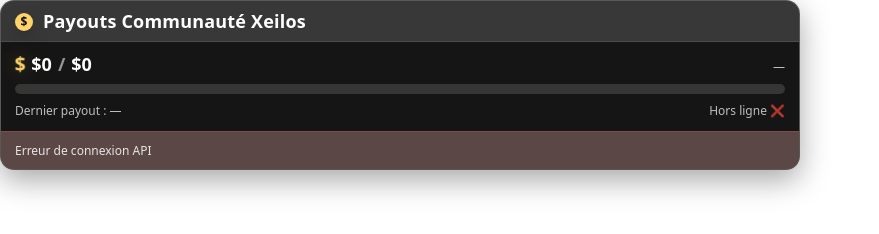
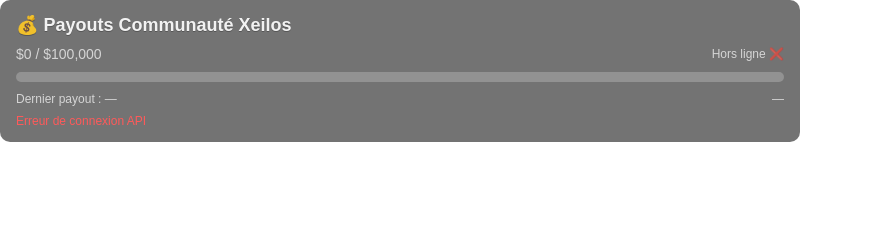
Before and after one commit to Pierre618/xeilos-payout-counter, a website: page public/widget.html in a window 1280 px wide. Shown: the whole page, without its empty margins (0-879 px from the left). Drawn offline with Linux system fonts and the light colour scheme; no server answers.

Commit message:
Update widget.html

```diff
--- a/public/widget.html
+++ b/public/widget.html
@@ -1,270 +1,206 @@
 <!doctype html>
 <html lang="fr">
   <head>
-  <meta charset="utf-8" />
-  <meta name="viewport" content="width=device-width,initial-scale=1" />
+    <meta charset="UTF-8" />
+    <meta name="viewport" content="width=device-width, initial-scale=1.0" />
     <title>Payouts Communauté Xeilos</title>
     <style>
-    :root{
-      --bg: rgba(0,0,0,0);
-      --card: rgba(18,18,18,.78);
-      --card2: rgba(18,18,18,.92);
-      --text: #ffffff;
-      --muted: rgba(255,255,255,.72);
-      --track: rgba(255,255,255,.14);
-      --fill: rgba(255,255,255,.92);
-      --accent: #ffd36a;
-      --radius: 14px;
-      --w: 800px;
-    }
-    html,body{
-      margin:0; padding:0; background:var(--bg);
-      font-family: system-ui,-apple-system,Segoe UI,Roboto,Arial,sans-serif;
-      color:var(--text);
-    }
-    .wrap{
-      width: var(--w);
-      padding: 0;
-    }
-    .card{
-      background: var(--card);
-      border-radius: var(--radius);
-      box-shadow: 0 10px 30px rgba(0,0,0,.35);
-      overflow: hidden;
-      border: 1px solid rgba(255,255,255,.10);
-      backdrop-filter: blur(8px);
-    }
-    .header{
-      display:flex;
-      align-items:center;
-      gap:10px;
-      padding: 10px 14px 8px 14px;
-      background: rgba(0,0,0,.20);
-      border-bottom: 1px solid rgba(255,255,255,.10);
-      font-weight: 700;
-      letter-spacing: .2px;
-      font-size: 18px;
-      line-height: 1.2;
-    }
-    .coin{
-      width:18px; height:18px;
-      display:inline-grid;
-      place-items:center;
-      border-radius: 999px;
-      color: #111;
-      background: var(--accent);
-      font-size: 12px;
-      box-shadow: 0 8px 18px rgba(0,0,0,.25);
+      :root {
+        --bg: rgba(0,0,0,0.55);
+        --bg2: rgba(0,0,0,0.35);
+        --text: rgba(255,255,255,0.92);
+        --muted: rgba(255,255,255,0.70);
+        --ok: rgba(80, 200, 120, 1);
+        --err: rgba(255, 90, 90, 1);
+        --bar: rgba(255,255,255,0.22);
+        --fill: rgba(255,255,255,0.90);
       }
 
-    .body{
-      padding: 10px 14px 12px 14px;
-      background: var(--card2);
+      body {
+        margin: 0;
+        background: rgba(0,0,0,0);
+        font-family: Arial, Helvetica, sans-serif;
       }
 
-    .topline{
-      display:flex;
-      align-items: baseline;
+      .root {
+        width: 800px;
+        padding: 14px 16px;
+        border-radius: 10px;
+        background: var(--bg);
+        color: var(--text);
+        box-sizing: border-box;
+      }
+
+      .title {
+        font-weight: 700;
+        font-size: 18px;
+        display: flex;
+        align-items: center;
+        gap: 10px;
+        margin-bottom: 10px;
+        text-shadow: 0 1px 0 rgba(0,0,0,0.25);
+      }
+
+      .row {
+        display: flex;
+        align-items: center;
         justify-content: space-between;
         gap: 12px;
-      margin-bottom: 8px;
-    }
-    .amount{
-      font-size: 18px;
-      font-weight: 800;
-      display:flex;
-      gap: 6px;
-      align-items: baseline;
-    }
-    .amount .dollar{
-      color: var(--accent);
-      font-weight: 900;
-      display:inline-block;
       }
 
-    /* (2) animation $ */
-    .pulseDollar{
-      animation: dollarPulse 1.4s ease-in-out infinite;
-      transform-origin: center;
-    }
-    @keyframes dollarPulse{
-      0%,100%{ transform: scale(1); filter: drop-shadow(0 0 0 rgba(255,211,106,0)); }
-      50%{ transform: scale(1.08); filter: drop-shadow(0 0 10px rgba(255,211,106,.35)); }
-    }
-
-    /* (2) animation milestone */
-    .milestoneHit .card{
-      animation: milestonePulse 1.2s ease-in-out 2;
-      border-color: rgba(255,211,106,.55);
-    }
-    @keyframes milestonePulse{
-      0%{ transform: scale(1); box-shadow: 0 10px 30px rgba(0,0,0,.35); }
-      50%{ transform: scale(1.02); box-shadow: 0 18px 55px rgba(255,211,106,.18); }
-      100%{ transform: scale(1); box-shadow: 0 10px 30px rgba(0,0,0,.35); }
-    }
-
-    .meta{
-      font-size: 12px;
+      .numbers {
+        font-size: 14px;
         color: var(--muted);
-      text-align: right;
         white-space: nowrap;
       }
 
-    .bar{
-      height: 10px;
-      background: var(--track);
-      border-radius: 999px;
-      overflow:hidden;
-      position: relative;
-    }
-    .fill{
-      height: 100%;
-      width: 0%;
-      background: var(--fill);
-      border-radius: 999px;
-      transition: width .6s ease;
-    }
-
-    .bottomline{
-      margin-top: 8px;
-      display:flex;
-      justify-content: space-between;
-      gap: 12px;
-      align-items: baseline;
-    }
-    .last{
-      font-size: 12px;
-      color: var(--muted);
-      overflow: hidden;
-      text-overflow: ellipsis;
-      white-space: nowrap;
-      max-width: 70%;
-    }
-    .status{
+      .status {
         font-size: 12px;
         color: var(--muted);
         white-space: nowrap;
       }
 
-    .error{
-      color: rgba(255,255,255,.85);
+      .bar {
+        position: relative;
+        width: 100%;
+        height: 10px;
+        background: var(--bar);
+        border-radius: 999px;
+        overflow: hidden;
+        margin-top: 10px;
+      }
+
+      .fill {
+        height: 100%;
+        width: 0%;
+        background: var(--fill);
+        border-radius: 999px;
+        transition: width 0.4s ease;
+      }
+
+      .meta {
+        margin-top: 10px;
         font-size: 12px;
-      padding: 10px 14px;
-      background: rgba(255,80,80,.12);
-      border-top: 1px solid rgba(255,80,80,.25);
+        color: var(--muted);
+        display: flex;
+        align-items: center;
+        justify-content: space-between;
+        gap: 10px;
+      }
+
+      .err {
+        margin-top: 8px;
+        font-size: 12px;
+        color: var(--err);
+        display: none;
+      }
+
+      /* animation quand milestone hit */
+      .milestoneHit {
+        animation: pulse 2.5s ease-in-out 1;
+      }
+      @keyframes pulse {
+        0% { box-shadow: 0 0 0 rgba(255,255,255,0.0); }
+        30% { box-shadow: 0 0 25px rgba(255,255,255,0.25); }
+        100% { box-shadow: 0 0 0 rgba(255,255,255,0.0); }
       }
     </style>
   </head>
+
   <body>
-  <div id="root" class="wrap">
-    <div class="card">
-      <div class="header">
-        <span class="coin">$</span>
-        <span>Payouts Communauté Xeilos</span>
+    <div id="root" class="root">
+      <div class="title">💰 Payouts Communauté Xeilos</div>
+
+      <div class="row">
+        <div class="numbers">
+          <span id="current">$0</span> / <span id="target">$100,000</span>
         </div>
-
-      <div class="body">
-        <div class="topline">
-          <div class="amount">
-            <span id="dollar" class="dollar pulseDollar">$</span>
-            <span id="current">$0</span>
-            <span style="opacity:.55;font-weight:700;">/</span>
-            <span id="target">$0</span>
-          </div>
-          <div id="meta" class="meta">—</div>
+        <div id="status" class="status">Mise à jour…</div>
       </div>
 
       <div class="bar">
         <div id="fill" class="fill"></div>
       </div>
 
-        <div class="bottomline">
-          <div id="last" class="last">Dernier payout : —</div>
-          <div id="status" class="status">Connexion…</div>
-        </div>
+      <div class="meta">
+        <div id="last">Dernier payout : —</div>
+        <div id="when">—</div>
       </div>
 
-      <div id="error" class="error" style="display:none;">Erreur de connexion API</div>
-    </div>
+      <div id="err" class="err">Erreur de connexion API</div>
     </div>
 
     <script>
-    // IMPORTANT: on appelle ton API Railway
-    // Comme ton widget est servi par le même serveur Railway, on peut appeler "/payouts" en relatif.
+      // IMPORTANT: le widget appelle /payouts sur le même domaine Railway
       const API_URL = "/payouts";
 
+      const root = document.getElementById("root");
       const elCurrent = document.getElementById("current");
-    const elTarget  = document.getElementById("target");
-    const elFill    = document.getElementById("fill");
-    const elLast    = document.getElementById("last");
-    const elStatus  = document.getElementById("status");
-    const elMeta    = document.getElementById("meta");
-    const elErr     = document.getElementById("error");
-    const root      = document.getElementById("root");
+      const elTarget = document.getElementById("target");
+      const elFill = document.getElementById("fill");
+      const elStatus = document.getElementById("status");
+      const elLast = document.getElementById("last");
+      const elWhen = document.getElementById("when");
+      const elErr = document.getElementById("err");
 
-    function fmtUSD(n){
-      // affichage $ propre (sans décimales)
+      function fmtUSD(n) {
         return "$" + Number(n || 0).toLocaleString("en-US");
       }
 
-    function timeAgo(ts){
-      if(!ts) return "—";
+      function timeAgo(ts) {
+        if (!ts) return "—";
         const diff = Date.now() - ts;
-      const s = Math.floor(diff/1000);
-      if(s < 10) return "à l’instant";
-      if(s < 60) return `il y a ${s}s`;
-      const m = Math.floor(s/60);
-      if(m < 60) return `il y a ${m} min`;
-      const h = Math.floor(m/60);
-      if(h < 24) return `il y a ${h}h`;
-      const d = Math.floor(h/24);
+        const s = Math.floor(diff / 1000);
+        if (s < 10) return "à l’instant";
+        if (s < 60) return `il y a ${s}s`;
+        const m = Math.floor(s / 60);
+        if (m < 60) return `il y a ${m} min`;
+        const h = Math.floor(m / 60);
+        if (h < 24) return `il y a ${h}h`;
+        const d = Math.floor(h / 24);
         return `il y a ${d}j`;
       }
 
-    async function refresh(){
-      try{
+      async function refresh() {
+        try {
           elStatus.textContent = "Mise à jour…";
           const res = await fetch(API_URL, { cache: "no-store" });
-        if(!res.ok) throw new Error("HTTP " + res.status);
+          if (!res.ok) throw new Error("HTTP " + res.status);
           const data = await res.json();
 
-        // data: { total, step, lastPayout, lastStudent, lastAt, milestone, milestoneJustHit }
           const total = Number(data.total || 0);
-        const step  = Number(data.step || 100000);
+          const step = Number(data.step || 100000);
+          const instep = total % step;
+          const pct = Math.max(0, Math.min(100, (instep / step) * 100));
 
-        const inStep = total % step;
-        const pct = Math.max(0, Math.min(100, (inStep / step) * 100));
-
-        elCurrent.textContent = fmtUSD(inStep);
-        elTarget.textContent  = fmtUSD(step);
+          elCurrent.textContent = fmtUSD(instep);
+          elTarget.textContent = fmtUSD(step);
           elFill.style.width = pct.toFixed(2) + "%";
 
-        // (3) dernier payout validé
           const lp = Number(data.lastPayout || 0);
           const ls = (data.lastStudent || "").trim();
-        if(lp > 0){
+          if (lp > 0) {
             elLast.textContent = `Dernier payout : ${fmtUSD(lp)}${ls ? " • " + ls : ""}`;
           } else {
             elLast.textContent = "Dernier payout : —";
           }
 
-        elMeta.textContent = `Maj ${timeAgo(Number(data.lastAt || 0))}`;
+          elWhen.textContent = data.lastAt ? timeAgo(Number(data.lastAt)) : "—";
+
+          elErr.style.display = "none";
           elStatus.textContent = "En ligne ✅";
 
-        // (2) milestone animation (une fois)
-        if(data.milestoneJustHit){
+          // milestone animation (one-shot)
+          if (data.milestoneJustHit) {
             root.classList.add("milestoneHit");
             setTimeout(() => root.classList.remove("milestoneHit"), 2500);
           }
-
-        elErr.style.display = "none";
-      }catch(e){
+        } catch (e) {
           elStatus.textContent = "Hors ligne ❌";
           elErr.style.display = "block";
         }
       }
 
-    // refresh rapide au lancement + toutes les 5s
       refresh();
       setInterval(refresh, 5000);
     </script>
```
Lines whose indentation alone changed are shown as unchanged.
